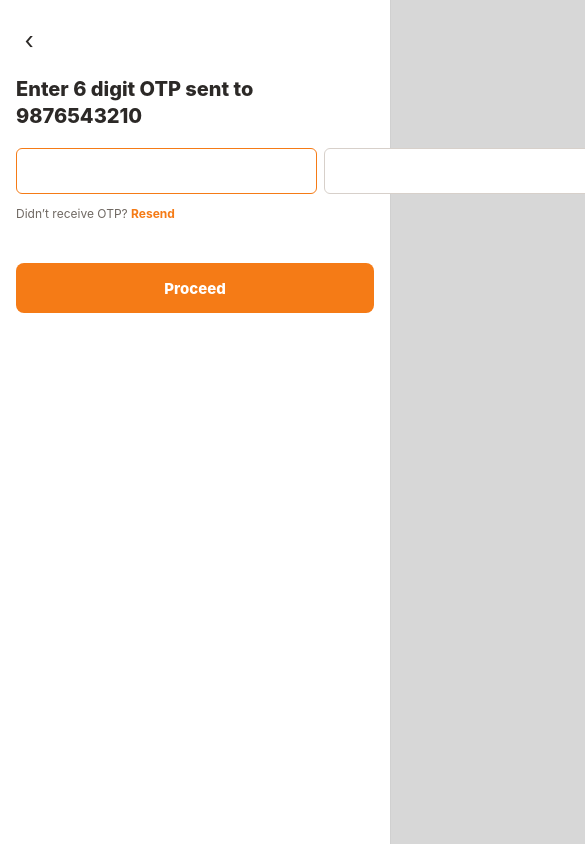
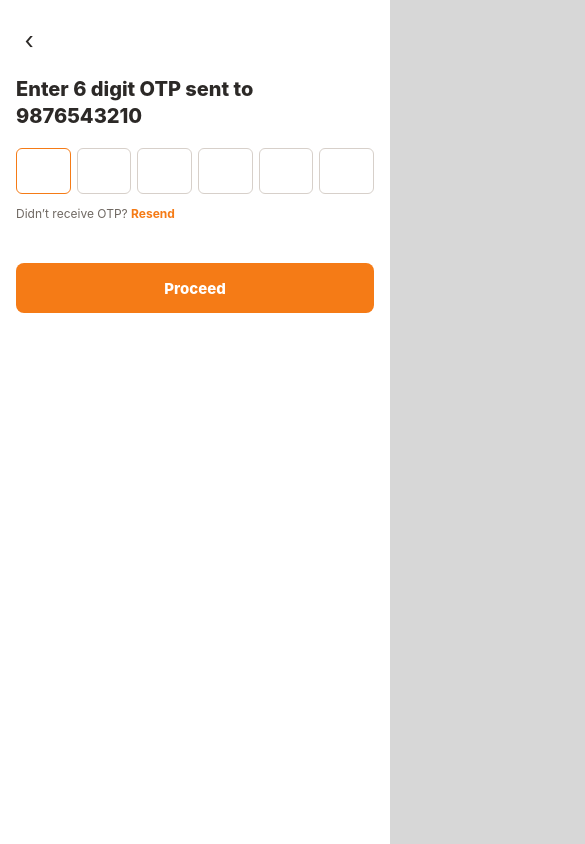
Before and after one commit to p17amit-oss/chalo-driver-pwa, a website: page index.html in a window 390 px wide. Both pictures are taken after a click on the button "Get OTP". Shown: the top 844 px of the page, 585 px wide, since content can reach past the window. Drawn offline with Linux system fonts and the light colour scheme.

Commit message:
Fix OTP inputs on narrow mobile screens

```diff
--- a/index.html
+++ b/index.html
@@ -29,7 +29,7 @@ button,input,select,textarea{font:inherit;color:inherit}button{cursor:pointer}.a
 .nav{position:fixed;z-index:40;left:50%;bottom:0;transform:translateX(-50%);width:min(100%,430px);height:calc(var(--nav-h) + env(safe-area-inset-bottom));padding-bottom:env(safe-area-inset-bottom);display:grid;grid-template-columns:repeat(4,1fr);background:#fff;border-top:1px solid #ddd8d3}.nav button{border:0;background:transparent;color:#87817c;font-size:9px;display:flex;flex-direction:column;align-items:center;justify-content:center;gap:4px}.nav button.on{color:var(--orange);font-weight:700}.nav svg{width:19px;height:19px}
 .icon{display:inline-flex;align-items:center;justify-content:center;color:var(--orange)}.icon svg{width:20px;height:20px}.iconCircle{width:32px;height:32px;border-radius:50%;display:flex;align-items:center;justify-content:center;background:#fff2df;color:var(--orange);flex:none}.iconCircle.green{background:#e8f7ec;color:#3aaa59}.iconCircle.red{background:#fde9e9;color:#d84d4d}
 /* login */
-.loginWrap{min-height:100vh;min-height:100dvh;background:#fff;display:flex;flex-direction:column;padding:24px 16px calc(18px + env(safe-area-inset-bottom))}.loginTop{height:34px;display:flex;align-items:center}.loginHeading{font-size:20px;font-weight:800;line-height:1.35;margin:18px 0 18px;max-width:320px}.phoneRow{display:grid;grid-template-columns:62px 1fr;gap:8px}.country{height:48px;border:1px solid #dfd9d3;border-radius:7px;background:#fff;font-size:14px}.textInput{height:48px;border:1px solid #dfd9d3;border-radius:7px;background:#fff;padding:0 12px;outline:none;font-size:16px}.textInput:focus{border-color:var(--orange);box-shadow:0 0 0 1px var(--orange)}.loginBottom{position:static;width:100%;padding:18px 0 0;background:#fff}.loginBottom .btn{height:50px;font-size:15px;border-radius:8px}#loginOtpScreen .loginBottom{margin-top:24px}.otpBoxes{display:grid;grid-template-columns:repeat(6,1fr);gap:7px;max-width:360px}.otpBox{height:46px;border:1px solid #d7d0ca;border-radius:6px;text-align:center;font-size:19px;outline:none}.otpBox:focus{border-color:var(--orange)}.resend{font-size:12px;color:#6f6862;margin-top:12px}.resend b{color:var(--orange)}
+.loginWrap{min-height:100vh;min-height:100dvh;background:#fff;display:flex;flex-direction:column;padding:24px 16px calc(18px + env(safe-area-inset-bottom))}.loginTop{height:34px;display:flex;align-items:center}.loginHeading{font-size:20px;font-weight:800;line-height:1.35;margin:18px 0 18px;max-width:320px}.phoneRow{display:grid;grid-template-columns:62px 1fr;gap:8px}.country{height:48px;border:1px solid #dfd9d3;border-radius:7px;background:#fff;font-size:14px}.textInput{height:48px;border:1px solid #dfd9d3;border-radius:7px;background:#fff;padding:0 12px;outline:none;font-size:16px}.textInput:focus{border-color:var(--orange);box-shadow:0 0 0 1px var(--orange)}.loginBottom{position:static;width:100%;padding:18px 0 0;background:#fff}.loginBottom .btn{height:50px;font-size:15px;border-radius:8px}#loginOtpScreen .loginBottom{margin-top:24px}.otpBoxes{display:grid;grid-template-columns:repeat(6,minmax(0,1fr));gap:6px;width:100%;max-width:100%}.otpBox{width:100%;min-width:0;height:46px;border:1px solid #d7d0ca;border-radius:6px;text-align:center;font-size:19px;outline:none;padding:0}.otpBox:focus{border-color:var(--orange)}.resend{font-size:12px;color:#6f6862;margin-top:12px}.resend b{color:var(--orange)}
 /* notifications */
 .notifyWrap{min-height:100vh;background:linear-gradient(180deg,#ffcf72 0,#fff4dc 28%,#fff 55%);padding:62px 10px 14px;display:flex;flex-direction:column}.notifyBell{font-size:46px;text-align:center;margin-bottom:22px}.notifyTitle{font-size:18px;font-weight:800;text-align:center}.notifySub{font-size:11px;line-height:1.5;color:#8c837a;text-align:center;margin:4px auto 13px;max-width:285px}.notifyReasons{padding:5px 10px}.notifyReason{display:flex;gap:10px;padding:9px 0}.notifyReason b{display:block;font-size:11px}.notifyReason span{display:block;color:#8a817a;font-size:10px;margin-top:3px}.notifyActions{margin-top:auto;display:flex;flex-direction:column;gap:7px;padding:0 2px 6px}
 /* duty */
```
